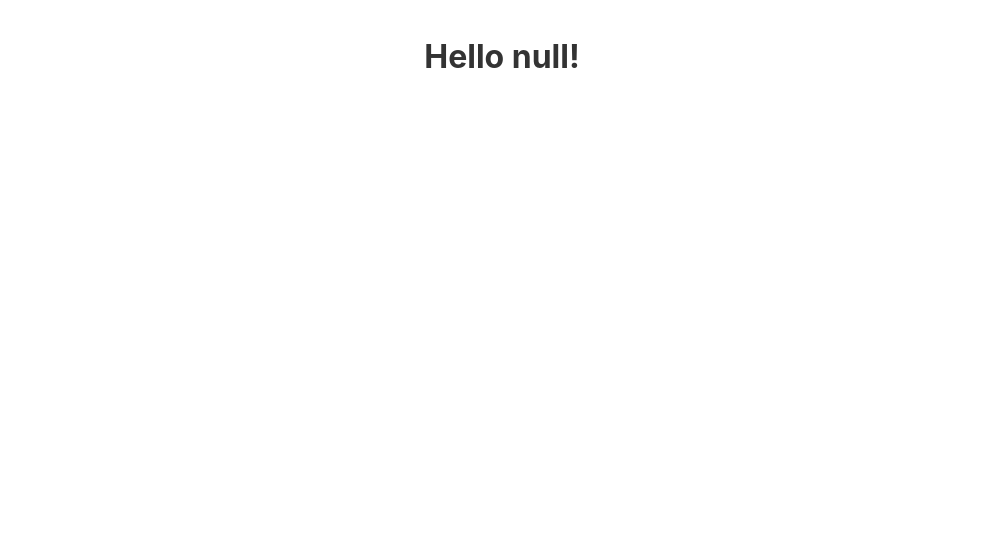
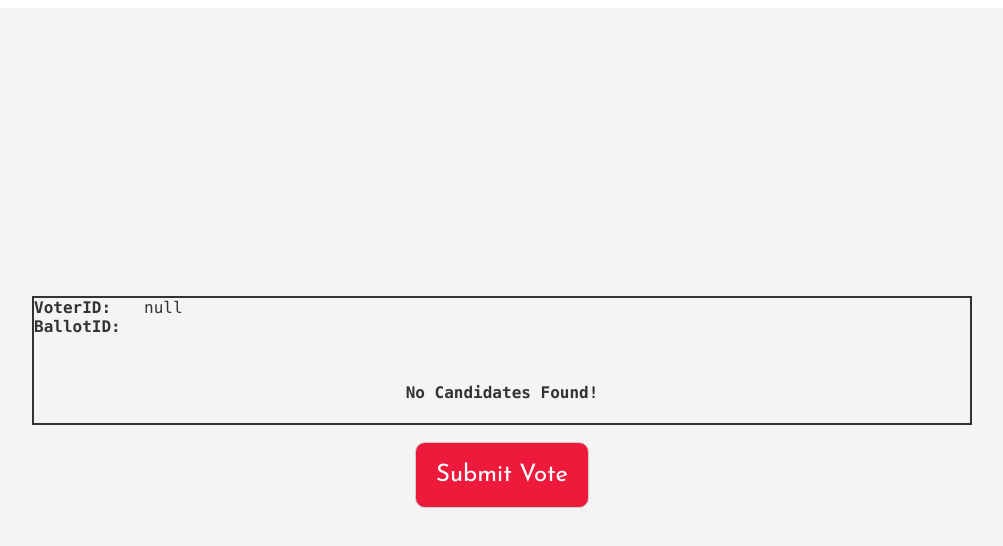
Before and after one commit to direnbharwani/eVote_Capstone, a Svelte app in the folder app/client/: page /ballot in a window 1280 px wide. Shown: the top 546 px of the page, without its empty margins (138-1141 px from the left). Built offline with nearby package versions, Linux system fonts and the light colour scheme.

Commit message:
Added ballot paper viewer

```diff
--- a/app/client/src/components/Button.svelte
+++ b/app/client/src/components/Button.svelte
@@ -1,7 +1,7 @@
 <!-- src/components/Button.svelte -->
 
 <script>
-    import { Link } from 'svelte-routing';
+    import { Link } from "svelte-routing";
 
     export let label = "Button";
     export let type = "button";
@@ -21,13 +21,12 @@
     </button>
 </Link>
 
-
 <style>
     /* Add your button styles here */
     button {
-        width: 50%;
+        width: auto;
         padding: 20px;
-        margin-top: 25%;
+        margin-top: 10%;
         font-family: Josefin Sans;
         font-size: 1.5em;
         border-radius: 10px;
--- /dev/null
+++ b/app/client/src/components/CandidateList.svelte
@@ -0,0 +1,117 @@
+<!-- src/components/Candidates.svelte -->
+
+<script>
+    export let candidates = [];
+    export let selectedCandidate;
+
+    export let ballotCast = false;
+
+    // Verify that candidates have the expected structure
+    if (
+        candidates.some(
+            (obj) =>
+                !obj.hasOwnProperty("CandidateID") ||
+                !obj.hasOwnProperty("Name") ||
+                typeof obj.Voted !== "boolean",
+        )
+    ) {
+        console.error("Invalid candidate object structure!");
+    }
+
+    // Find the candidate with Voted=true and set it as the selected option
+    candidates.forEach((candidate) => {
+        if (candidate.Voted) {
+            ballotCast = true;
+            selectedCandidate = candidate.CandidateID;
+        }
+    });
+</script>
+
+<div id="radio-buttons">
+    {#each candidates as candidate, index}
+        <div class="radio-container">
+            <input
+                type="radio"
+                id={`option${index}`}
+                name="options"
+                value={candidate.CandidateID}
+                bind:group={selectedCandidate}
+                class="styled-radio"
+                disabled={ballotCast && selectedCandidate}
+            />
+            <label for={`option${index}`} class="radio-label"
+                >{candidate.Name}</label
+            >
+        </div>
+    {/each}
+</div>
+
+<style>
+    #radio-buttons {
+        display: flex;
+        flex-direction: column;
+        align-items: center;
+        margin-bottom: 5%;
+    }
+
+    .radio-container {
+        display: flex;
+        align-items: center;
+        margin-bottom: 3%; /* Space between radio containers */
+    }
+
+    .styled-radio {
+        display: none; /* Hide the default radio buttons */
+        cursor: pointer;
+    }
+
+    .radio-label {
+        cursor: pointer;
+        margin-right: 10px; /* Space between the label and the radio button */
+        position: relative;
+        font-size: 1.5em;
+        text-transform: capitalize;
+    }
+
+    .radio-label::before {
+        content: "";
+        display: inline-block;
+        width: 50px; /* Adjust width of the tick box */
+        height: 50px; /* Adjust height of the tick box */
+        border: 1px solid #000;
+        margin-right: 50px; /* Space between the label and the tick box */
+        vertical-align: middle; /* Align vertically with the text */
+        position: absolute;
+        left: -20%;
+        top: 50%;
+        transform: translateY(-50%);
+        box-sizing: border-box; /* Include border in the size */
+        padding: 2px; /* Space inside the tick box */
+    }
+
+    input[type="radio"] + .radio-label::after {
+        content: "✔";
+        font-family: "lucida grande";
+        font-size: 1.5em; /* Adjust size of the tick mark */
+        line-height: 20px; /* Adjust line-height to vertically center the tick mark */
+        text-align: center;
+        display: none; /* Initially hidden */
+        position: absolute;
+        left: -15%; /* Position inside the tick box */
+        top: 50%; /* Vertically center inside the tick box */
+        transform: translateY(-50%);
+    }
+
+    input[type="radio"]:checked + .radio-label::after {
+        display: inline-block; /* Show the tick mark when checked */
+    }
+
+    /* Adjust the padding for the label to account for the tick box */
+    .radio-label {
+        padding-left: 30px; /* Space for the radio button and the tick box */
+    }
+
+    input[type="radio"] + .radio-label {
+        padding-left: 30px; /* Space for the radio button and the tick box */
+    }
+</style>
--- a/app/client/src/pages/Ballot.svelte
+++ b/app/client/src/pages/Ballot.svelte
@@ -1,18 +1,94 @@
-<!-- src/pages/Login.svelte -->
+<!-- src/components/Button.svelte -->
 
 <script>
-    import { onMount } from 'svelte';
+    import { onMount } from "svelte";
 
-    let userID;
+    import Button from "../components/Button.svelte";
+    import CandidateList from "../components/CandidateList.svelte";
+
+    let userID = "";
+    let ballotID = "";
+
+    let candidates = [];
+    let ballotCast = false;
+
+    // TODO: function to readVote & parse into candidate array
 
     onMount(() => {
         userID = sessionStorage.getItem("userID");
-    })
-
+    });
 </script>
 
 <main>
     <body>
-        <h1 align="center">Hello {userID}!</h1>
+        <div id="ballot-paper">
+            <!-- Voter and Ballot IDs at the top of the ballot paper -->
+            <div id="ids">
+                <div class="id-item" id="voterID">
+                    <b>VoterID:</b> <span>{userID}</span>
+                </div>
+                <div class="id-item" id="ballotID">
+                    <b>BallotID:</b> <span>{ballotID}</span>
+                </div>
+            </div>
+
+            {#if candidates.length > 0}
+                <CandidateList {candidates} bind:ballotCast />
+            {:else}
+                <h4 align="center">No Candidates Found!</h4>
+            {/if}
+        </div>
+
+        {#if !ballotCast}
+            <Button label="Submit Vote" />
+        {/if}
     </body>
 </main>
+
+<style>
+    body {
+        display: flex;
+        justify-content: center;
+        align-items: center;
+        flex-direction: column;
+        height: 100vh;
+        margin: auto;
+        background-color: #f4f4f4;
+    }
+
+    #ballot-paper {
+        width: 75%;
+        font-family: Consolas;
+        border: 2px solid;
+    }
+
+    #ids {
+        display: grid;
+        grid-template-columns: auto 1fr; /* Label takes auto width, value takes the rest */
+        grid-gap: 0; /* Space between rows */
+        margin-bottom: 5%;
+    }
+
+    .id-item {
+        display: flex;
+        align-items: center;
+    }
+
+    .id-item b {
+        width: 100px; /* Fixed width for the label */
+        text-align: left; /* Align text to the right */
+    }
+
+    .id-item span {
+        flex-grow: 1; /* Value takes the remaining space */
+        padding-left: 10px; /* Add padding to the left of the value */
+    }
+
+    #voterID {
+        grid-row: 1;
+    }
+
+    #ballotID {
+        grid-row: 2;
+    }
+</style>
--- a/app/client/src/pages/Login.svelte
+++ b/app/client/src/pages/Login.svelte
@@ -1,9 +1,15 @@
 <!-- src/pages/Login.svelte -->
 <script>
-    import Button from '../components/Button.svelte'
+    import { onMount } from "svelte";
+
+    import Button from "../components/Button.svelte";
 
     let userID;
-    let password;   // Used for validation since html does not enforce min and max lengthss
+    let password; // Used for validation since html does not enforce min and max lengths
+
+    onMount(() => {
+        userID = null;
+    });
 
     function handleLogin() {
         if (userID == null || userID.length < 6) {
@@ -23,7 +29,6 @@
     }
 </script>
 
-
 <main>
     <body>
         <div id="evote-header">
@@ -32,18 +37,38 @@
 
         <div id="login">
             <div class="input-container">
-                <label class="login-label" for="login-id-input-text-box" id="login-id-label">
+                <label
+                    class="login-label"
+                    for="login-id-input-text-box"
+                    id="login-id-label"
+                >
                     Login ID
                 </label>
-                <input type="username" bind:value={userID} class="login-input-box" id="login-id-input-text-box" minlength="6">
+                <input
+                    type="username"
+                    bind:value={userID}
+                    class="login-input-box"
+                    id="login-id-input-text-box"
+                    minlength="6"
+                />
             </div>
 
             <div class="input-container">
-                <label class="login-label" for="password-input-text-box" id="password-label">
+                <label
+                    class="login-label"
+                    for="password-input-text-box"
+                    id="password-label"
+                >
                     Password
                 </label>
-                <input type="password" bind:value={password} class="login-input-box" id="password-input-text-box" minlength="8"
-                    maxlength="20">
+                <input
+                    type="password"
+                    bind:value={password}
+                    class="login-input-box"
+                    id="password-input-text-box"
+                    minlength="8"
+                    maxlength="20"
+                />
             </div>
 
             <Button label="Continue" linkTo={"/ballot"} onClick={handleLogin} />
@@ -56,7 +81,7 @@
 <style>
     @font-face {
         font-family: Josefin Sans;
-        src: url('/fonts/JosefinSans-VariableFont_wght.ttf');
+        src: url("/fonts/JosefinSans-VariableFont_wght.ttf");
         font-weight: normal;
         font-style: normal;
     }
@@ -76,14 +101,18 @@
         padding: 20px;
         margin-bottom: 10%;
         text-align: center;
-        font-family: Josefin Sans, sans-serif;
+        font-family:
+            Josefin Sans,
+            sans-serif;
         font-size: 3em;
     }
 
     #login {
         width: 50%;
         padding: 20px;
-        font-family: Josefin Sans, sans-serif;
+        font-family:
+            Josefin Sans,
+            sans-serif;
         font-size: 2em;
         text-align: center;
         /* box-shadow: 0 0 10px rgba(0, 0, 0, 0.1); */
```
